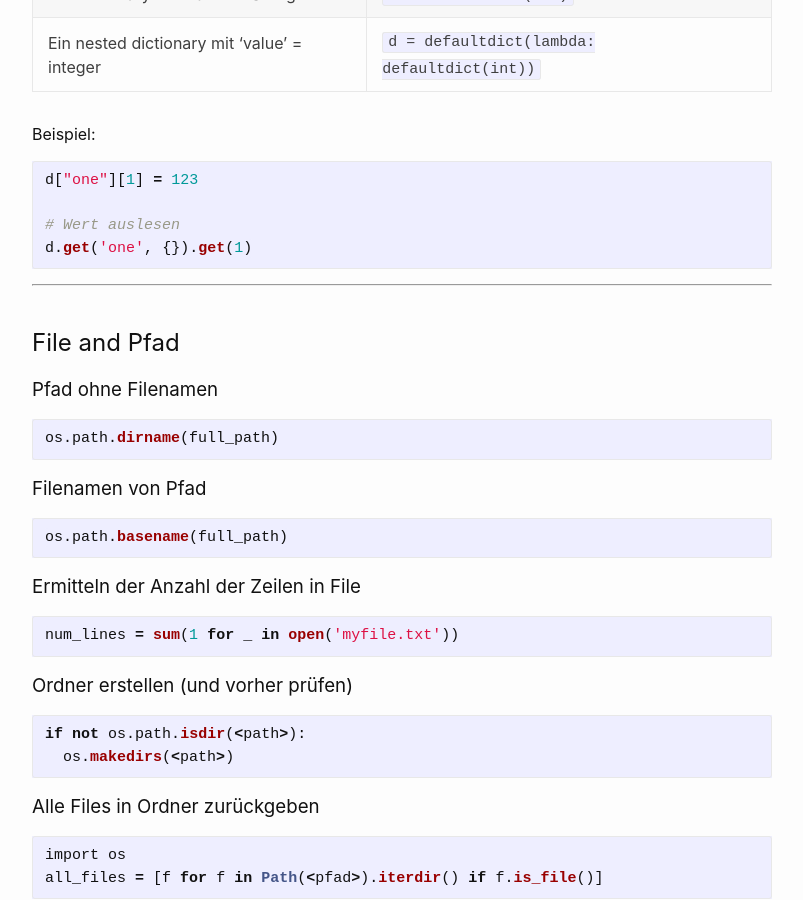
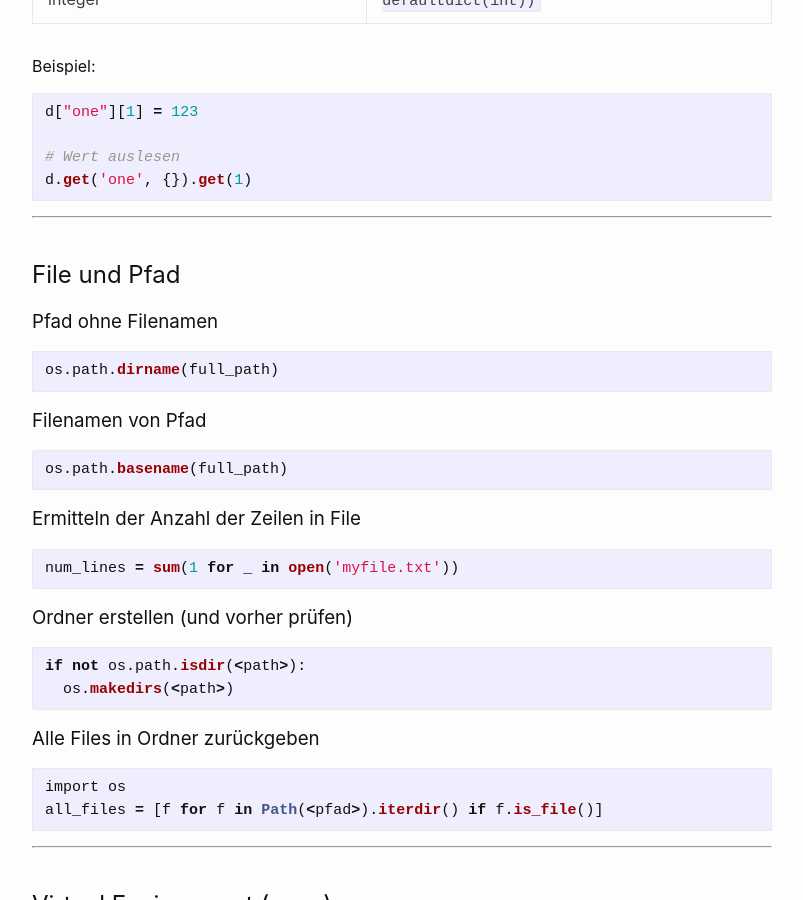
Before and after one commit to Hautaklyttn/progDocs, a Jekyll site: the page built from docs/articles/py_funcCollect.md, in a window 1280 px wide and 900 px high, scrolled down 3193 px. Shown: the whole window, without its empty margins (238-1041 px from the left). Built offline with Jekyll 4.4.1, drawn with Linux system fonts in a browser that asks for light colours.

Commit message:
Update py_funcCollect.md

````diff
--- a/docs/articles/py_funcCollect.md
+++ b/docs/articles/py_funcCollect.md
@@ -147,7 +147,7 @@ for item in some_list[1:]:
   # do something
 ```
 
-# Datentyp für alle Elemente einer Liste umwandeln
+### Datentyp für alle Elemente einer Liste umwandeln
 
 ```python
 results = ['1', '2', '3']
@@ -186,7 +186,7 @@ d.get('one', {}).get(1)
 
 &nbsp;
 
-## File and Pfad
+## File und Pfad
 
 ### Pfad ohne Filenamen
 ```python
````
